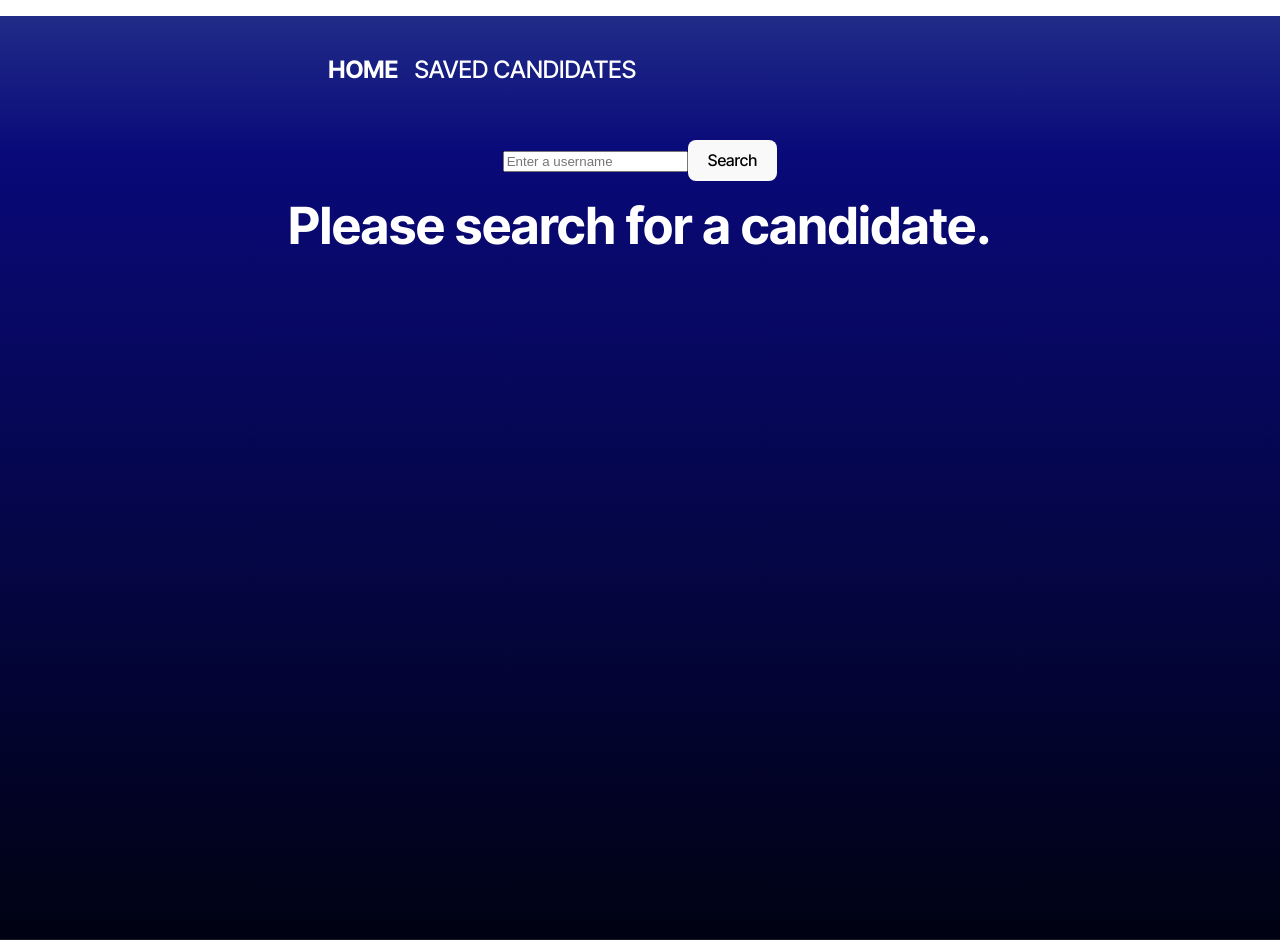
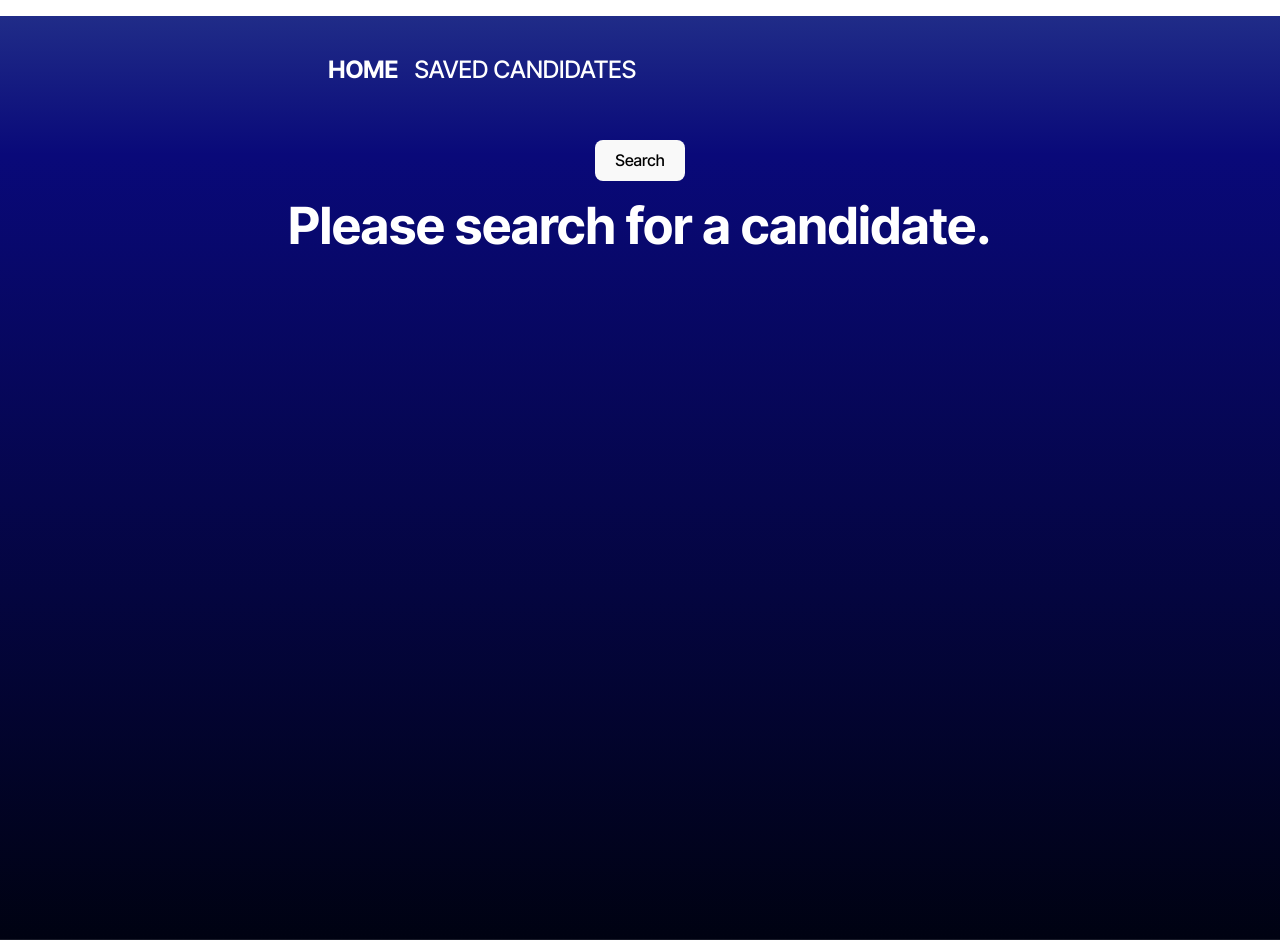
Before and after one commit to dcartolano/candidate-searchy, a React (Vite) app: page / in a window 1280 px wide. Built offline with nearby package versions, Linux system fonts and the light colour scheme.

Commit message:
cleaned up code, got rid of unneeded items

```diff
--- a/src/pages/CandidateSearch.tsx
+++ b/src/pages/CandidateSearch.tsx
@@ -1,9 +1,7 @@
 // import { useState, useEffect } from 'react';
-// import { type FormEvent, useState, useEffect } from 'react';
 import { type FormEvent, useState } from 'react';
-// import { searchGithub, searchGithubUser } from '../api/API';
-// import { searchGithub } from '../api/API';
-import { searchGithubUser } from '../api/API';
+import { searchGithub, searchGithubUser } from '../api/API';
+// import { searchGithubUser } from '../api/API';
 
 import Candidate from '../interfaces/Candidate.interface';
 import CandidateCard from '../components/CandidateCard';
@@ -20,20 +18,19 @@ const CandidateSearch = () => {
     bio: '',
   });
 
-  const [searchInput, setSearchInput] = useState<string>('');
+  let [candidatesArray, setCandidatesArray] = useState<[]>([]);
+  // let [candidatesData, setCandidatesData] = useState<[]>([]);
 
-  // addToPotentialCandidates
   const addToPotentialCandidates = () => {
-    let parsedPotentialCandidates: Candidate[] = [];
-    const storedPotentialCandidates = localStorage.getItem('filmsToWatch');
-    if (typeof storedPotentialCandidates === 'string') {
-      parsedPotentialCandidates = JSON.parse(storedPotentialCandidates);
-    }
-    parsedPotentialCandidates.push(currentCandidate);
-    localStorage.setItem('filmsToWatch', JSON.stringify(parsedPotentialCandidates));
+    // let parsedPotentialCandidates: Candidate[] = [];
+    // const storedPotentialCandidates = localStorage.getItem('filmsToWatch');
+    // if (typeof storedPotentialCandidates === 'string') {
+    //   parsedPotentialCandidates = JSON.parse(storedPotentialCandidates);
+    // }
+    // parsedPotentialCandidates.push(currentCandidate);
+    // localStorage.setItem('filmsToWatch', JSON.stringify(parsedPotentialCandidates));
   };
 
-// showNextCandidate
   const showNextCandidate = () => {
     // think this needs significantly different logic anyways
     // let parsedAlreadySeenFilms: Candidate[] = [];
@@ -48,43 +45,36 @@ const CandidateSearch = () => {
     // );
   };
 
-  // searchForCandidate ? same as last one?
-  // test code for allowing user input
-  const searchForCandidate = async (event: FormEvent, candidate_login: string) => {  //what should the event be?
+  const searchForCandidates = async (event: FormEvent) => {
     event.preventDefault();
-    const data: Candidate = await searchGithubUser(candidate_login);
+    const data = await searchGithub();
 
-    setCurrentCandidate(data);
-  };
+    console.log(data);
+    setCandidatesArray(data);
+    const candidata = await candidatesArray.map(getCandidateData);
+    console.log(candidata[0]);
+    // console.log(candidata[0].PromiseResult)
+    return candidata;
+  }
 
-  // // test code for no user input
-  // const searchForCandidate = async (event: FormEvent) => {  //what should the event be?
-  //   event.preventDefault();
-  //   const data: Candidate = await searchGithub();
-
-  //   setCurrentCandidate(data);
-  // };
+  const getCandidateData =  (candidate: Candidate) => {
+    console.log('hello');
+    console.log('Candidate:', candidate);
+    const data =  searchGithubUser(candidate.login);
+    console.log(data);
+    return data;
+    // return await searchGithubUser(candidate.login);
+  }
 
   return (
     // <h1>CandidateSearch</h1>);
     <>
       <section id='searchSection'>
         <form
-        onSubmit={(event: FormEvent) =>
-          // test code for user input
-          searchForCandidate(event, searchInput)
-          // // test code for no user input
-          // searchForCandidate(event)
-        }
+          onSubmit={(event: FormEvent) => {
+            searchForCandidates(event);
+          }}
         >
-        {/* // test code for user input */}
-        <input
-          type='text'
-          name=''
-          id=''
-          placeholder='Enter a username'
-          onChange={(e) => setSearchInput(e.target.value)}
-        />
           <button type='submit' id='searchBtn'>
             Search
           </button>
```
Lines whose indentation alone changed are shown as unchanged.
